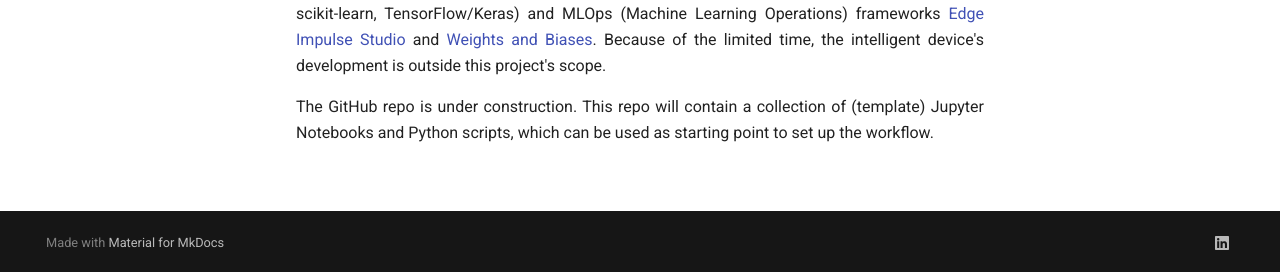
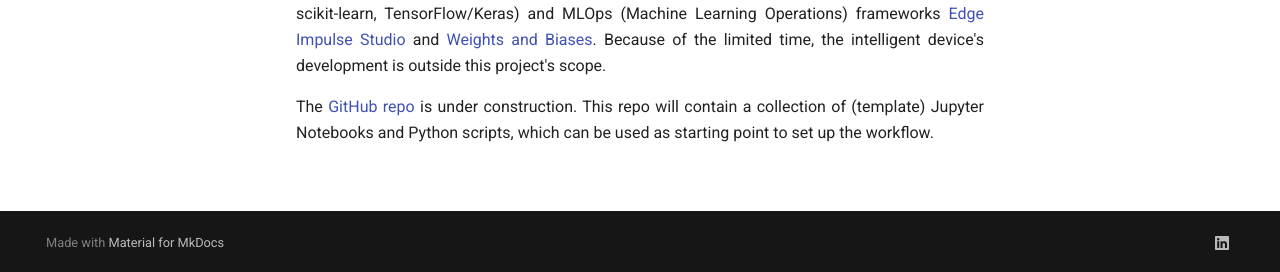
Before and after one commit to MLatE2dge/mlate2dge.github.io, an MkDocs documentation site: the page built from docs/workflow.md, in a window 1280 px wide and 948 px high. Shown: the part 673-945 px from the top of the window. Built offline with MkDocs 1.6.1 and Material for MkDocs 9.7.7, drawn with Linux system fonts in a browser that asks for light colours; part of the change alters nothing that is shown.

```diff
--- a/docs/workflow.md
+++ b/docs/workflow.md
@@ -11,7 +11,7 @@
 </div>
 
 <div style="text-align: justify">
-  The GitHub repo is under construction. This repo will contain a collection of (template) Jupyter Notebooks and Python scripts, which can be used as starting point to set up the workflow.
+  The <a href="https://github.com/JrVerbiest/Embedded-Machine-Learning-Workflow">GitHub repo</a> is under construction. This repo will contain a collection of (template) Jupyter Notebooks and Python scripts, which can be used as starting point to set up the workflow.
 </div>
 
 <br>
```
